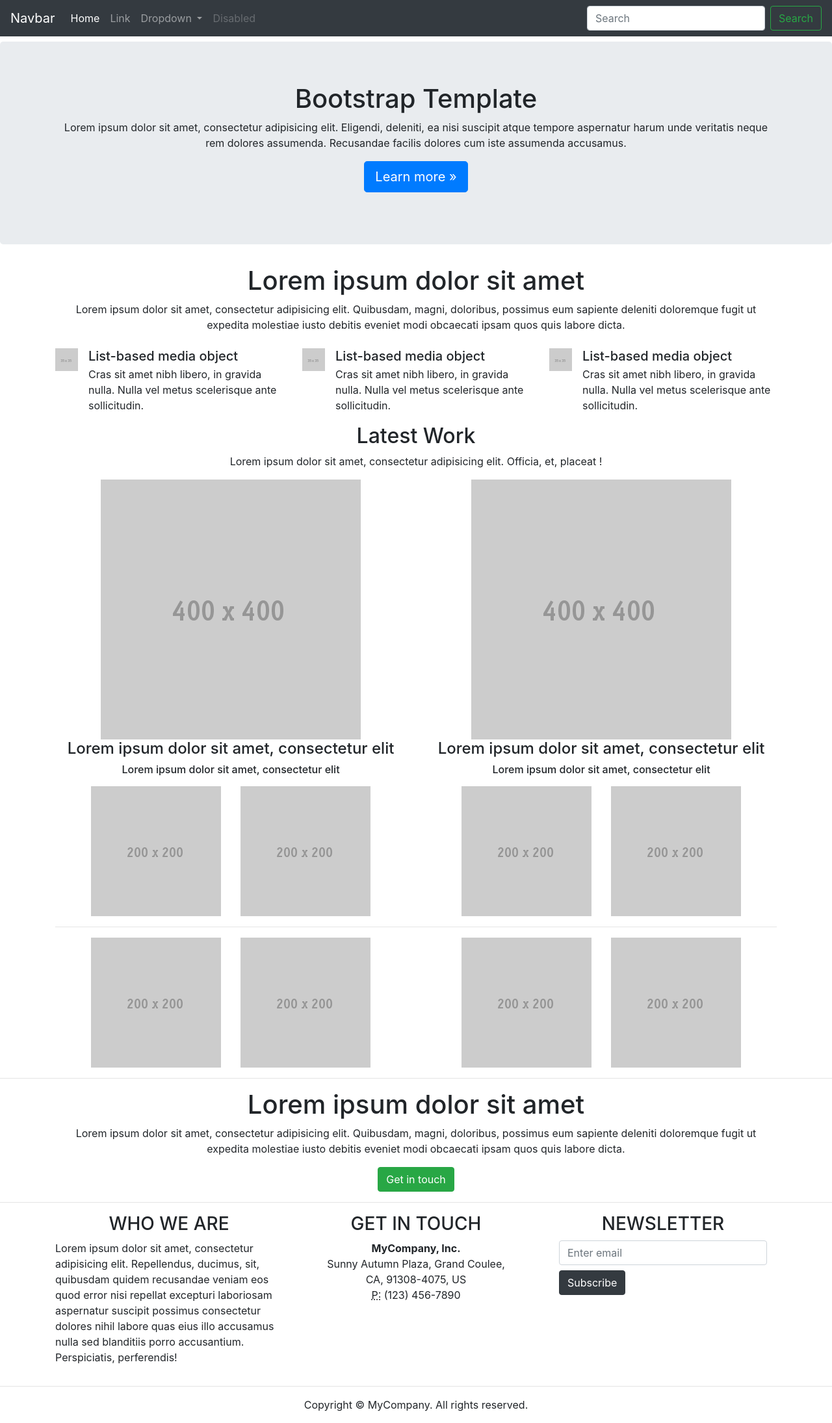
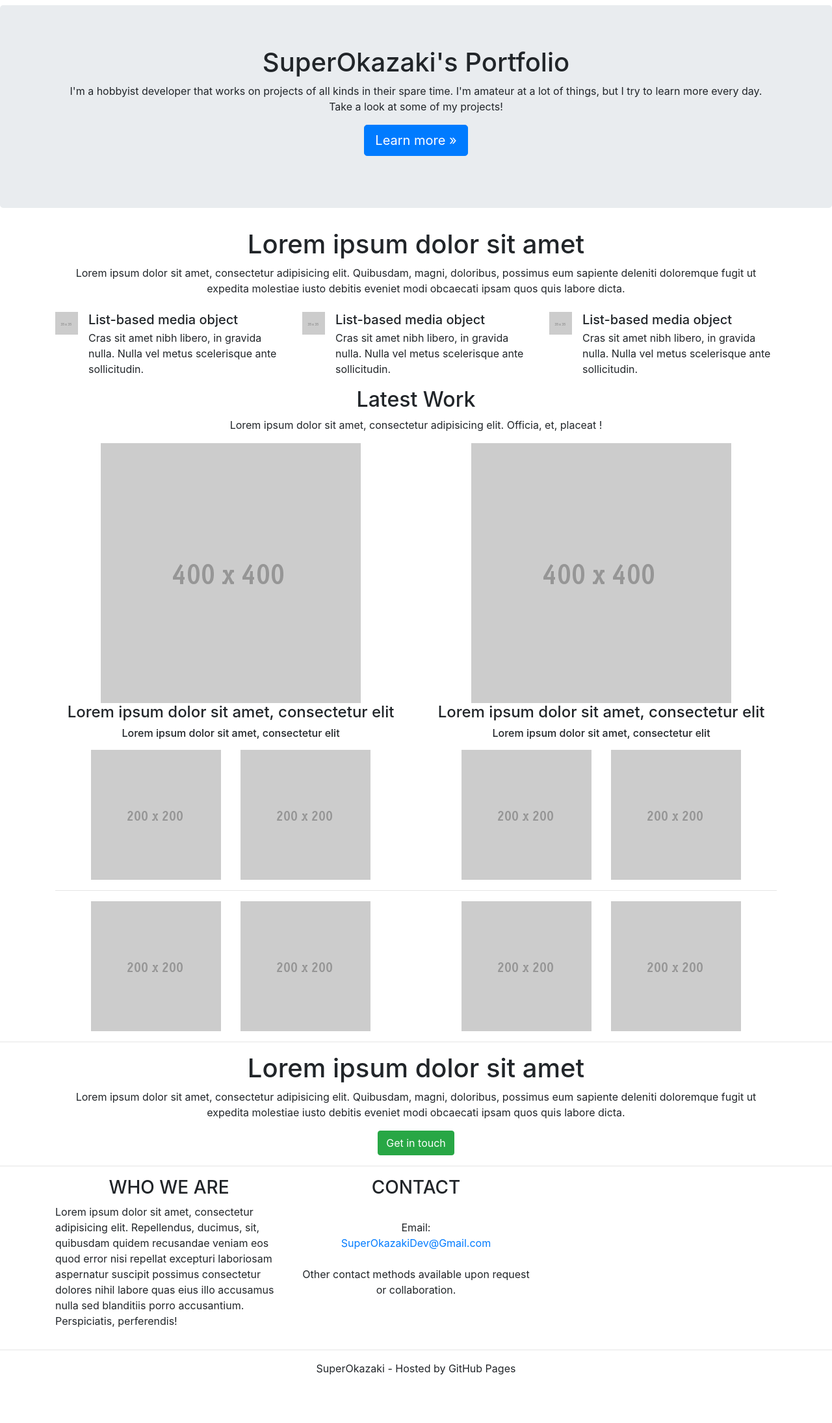
Before and after one commit to SuperOkazaki/SuperOkazaki.github.io, a plain HTML site: page index.html in a window 1280 px wide. Shown: the whole page at 65% size. After the commit the page ends 2134 px from the top, so only its background shows below. Drawn offline with Linux system fonts and the light colour scheme.

Commit message:
Update index.html

```diff
--- a/index.html
+++ b/index.html
@@ -9,53 +9,19 @@
     <link href="css/bootstrap-4.0.0.css" rel="stylesheet">
   </head>
   <body>
-    <nav class="navbar navbar-expand-lg navbar-dark bg-dark">
-      <a class="navbar-brand" href="#">Navbar</a>
-      <button class="navbar-toggler" type="button" data-toggle="collapse" data-target="#navbarSupportedContent" aria-controls="navbarSupportedContent" aria-expanded="false" aria-label="Toggle navigation">
-      <span class="navbar-toggler-icon"></span>
-      </button>
-      <div class="collapse navbar-collapse" id="navbarSupportedContent">
-        <ul class="navbar-nav mr-auto">
-          <li class="nav-item active">
-            <a class="nav-link" href="#">Home <span class="sr-only">(current)</span></a>
-          </li>
-          <li class="nav-item">
-            <a class="nav-link" href="#">Link</a>
-          </li>
-          <li class="nav-item dropdown">
-            <a class="nav-link dropdown-toggle" href="#" id="navbarDropdown" role="button" data-toggle="dropdown" aria-haspopup="true" aria-expanded="false">
-            Dropdown
-            </a>
-            <div class="dropdown-menu" aria-labelledby="navbarDropdown">
-              <a class="dropdown-item" href="#">Action</a>
-              <a class="dropdown-item" href="#">Another action</a>
-              <div class="dropdown-divider"></div>
-              <a class="dropdown-item" href="#">Something else here</a>
-            </div>
-          </li>
-          <li class="nav-item">
-            <a class="nav-link disabled" href="#">Disabled</a>
-          </li>
-        </ul>
-        <form class="form-inline my-2 my-lg-0">
-          <input class="form-control mr-sm-2" type="search" placeholder="Search" aria-label="Search">
-          <button class="btn btn-outline-success my-2 my-sm-0" type="submit">Search</button>
-        </form>
-      </div>
-    </nav>
-    <section>
-      <div class="jumbotron text-center mt-2">
+<section>
+  <div class="jumbotron text-center mt-2">
         <div class="container">
           <div class="row">
             <div class="col-12">
-              <h1>Bootstrap Template</h1>
-              <p>Lorem ipsum dolor sit amet, consectetur adipisicing elit. Eligendi, deleniti, ea nisi suscipit atque tempore aspernatur harum unde veritatis neque rem dolores assumenda. Recusandae facilis dolores cum iste assumenda accusamus.</p>
+              <h1>SuperOkazaki's Portfolio</h1>
+              <p>I'm a hobbyist developer that works on projects of all kinds in their spare time. I'm amateur at a lot of things, but I try to learn more every day. <br>Take a look at some of my projects!</p>
               <p><a class="btn btn-primary btn-lg" href="#" role="button">Learn more »</a></p>
             </div>
           </div>
         </div>
-      </div>
-    </section>
+  </div>
+  </section>
     <section>
       <div class="container">
         <div class="row">
@@ -147,7 +113,7 @@
           <div class="col-12 text-center">
             <h1>Lorem ipsum dolor sit amet</h1>
             <p>Lorem ipsum dolor sit amet, consectetur adipisicing elit. Quibusdam, magni, doloribus, possimus eum sapiente deleniti doloremque fugit ut expedita molestiae iusto debitis eveniet modi obcaecati ipsam quos quis labore dicta.</p>
-            <button type="button" class="btn btn-success">Get in touch</button>
+            <a href="mailto:SuperOkazakiDev@Gmail.com"><button type="button" class="btn btn-success">Get in touch</button></a>
           </div>
         </div>
       </div>
@@ -161,24 +127,15 @@
             <p>Lorem ipsum dolor sit amet, consectetur adipisicing elit. Repellendus, ducimus, sit, quibusdam quidem recusandae veniam eos quod error nisi repellat excepturi laboriosam aspernatur suscipit possimus consectetur dolores nihil labore quas eius illo accusamus nulla sed blanditiis porro accusantium. Perspiciatis, perferendis!</p>
           </div>
           <div class="col-md-4 col-12">
-            <h3 class="text-center">GET IN TOUCH</h3>
+            <h3 class="text-center">CONTACT</h3><br>
             <address class="text-center">
-              <strong>MyCompany, Inc.</strong><br>
-              Sunny Autumn Plaza, Grand Coulee,<br>
-              CA, 91308-4075, US<br>
-              <abbr title="Phone">P:</abbr> (123) 456-7890
+				Email:<br>
+              <a href="mailto:SuperOkazakiDev@Gmail.com">SuperOkazakiDev@Gmail.com</a><br>
+				<br>
+				Other contact methods available upon request or collaboration.
             </address>
           </div>
-          <div class="col-md-4 col-12">
-            <h3 class="text-center">NEWSLETTER</h3>
-            <form>
-              <div class="form-group col-12">
-                <input type="email" class="form-control" id="exampleInputEmail1" placeholder="Enter email">
-                <button type="submit" class="btn btn-dark mt-2">Subscribe</button>
-              </div>
-            </form>
-          </div>
-        </div>
+</div>
       </div>
     </div>
     <hr>
@@ -186,7 +143,7 @@
       <div class="container">
         <div class="row">
           <div class="col-12">
-            <p>Copyright © MyCompany. All rights reserved.</p>
+            <p>SuperOkazaki - Hosted by GitHub Pages</p>
           </div>
         </div>
       </div>
```
